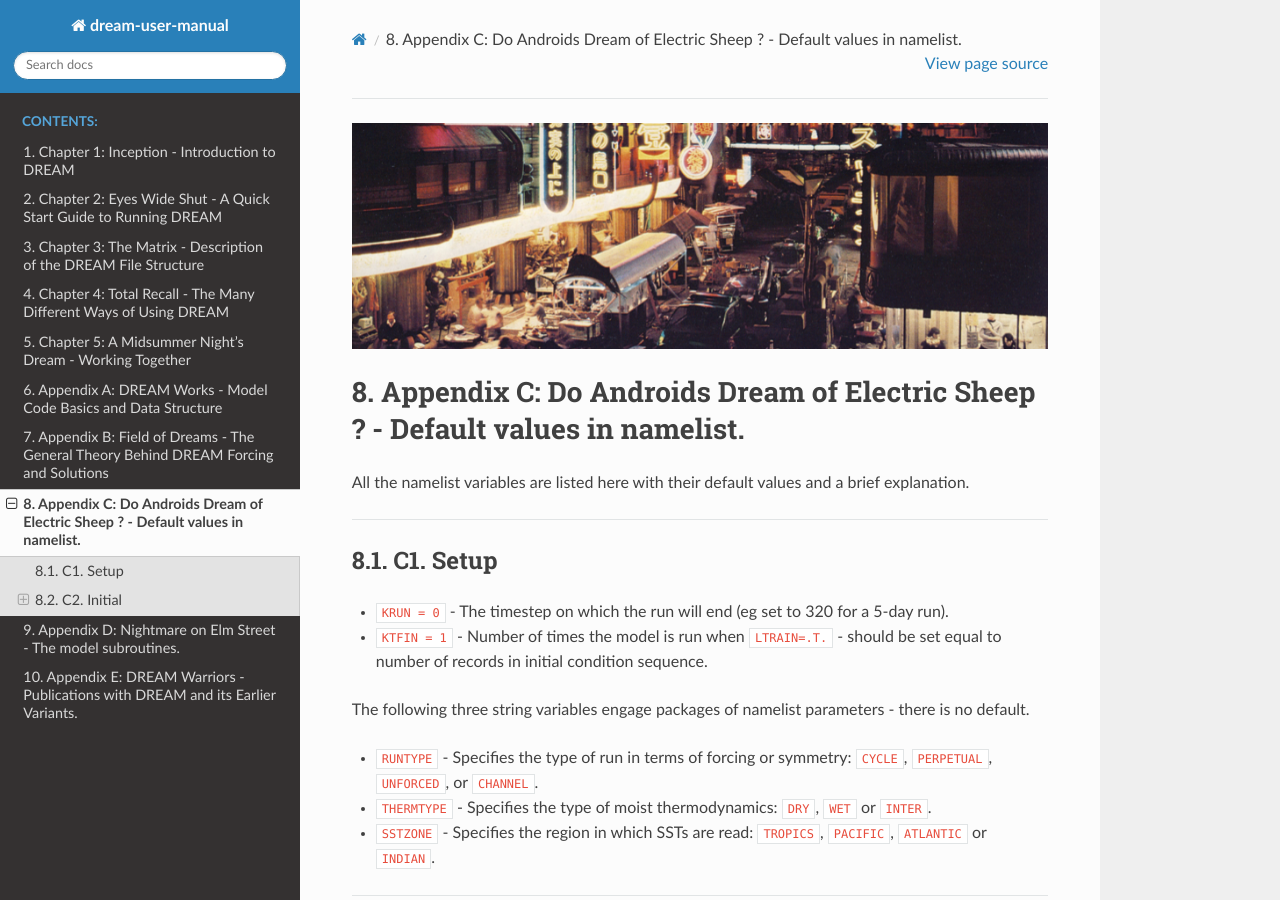
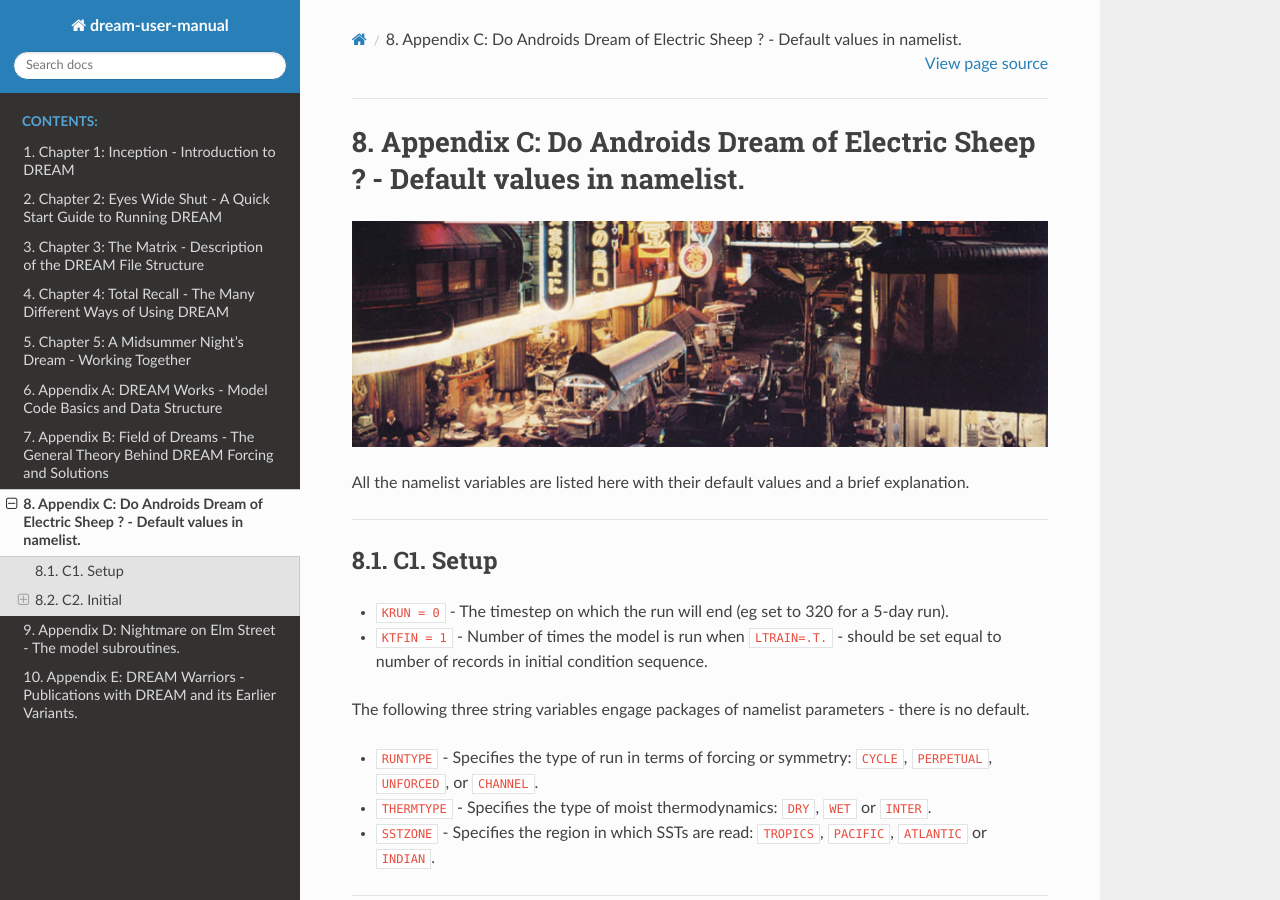
Before and after one commit to dream-gcm/usermanual, a Sphinx documentation site: the page built from source/AppendixC.md, in a window 1280 px wide and 900 px high. Built offline with Sphinx 7.4.7 and the Read the Docs theme 2.0.0, drawn with Linux system fonts in a browser that asks for light colours.

```diff
--- a/source/AppendixC.md
+++ b/source/AppendixC.md
@@ -1,5 +1,6 @@
+# Appendix C: Do Androids Dream of Electric Sheep ? - Default values in namelist.
 ![appendixC](./img/appendix_C.png)
-# Appendix C: Do Androids Dream of Electric Sheep ? - Default values in namelist.
+
 
 All the namelist variables are listed here with their default values and a brief explanation.
 
```
